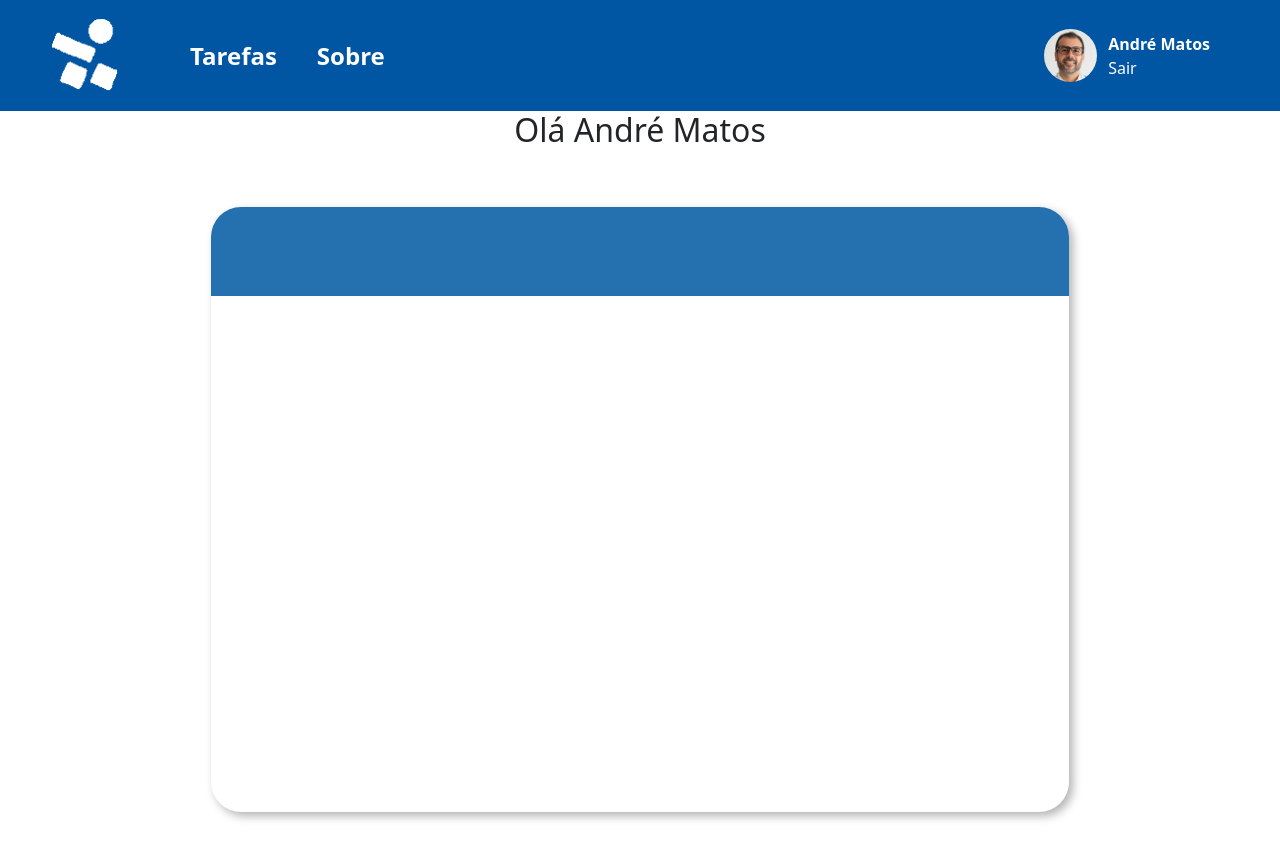
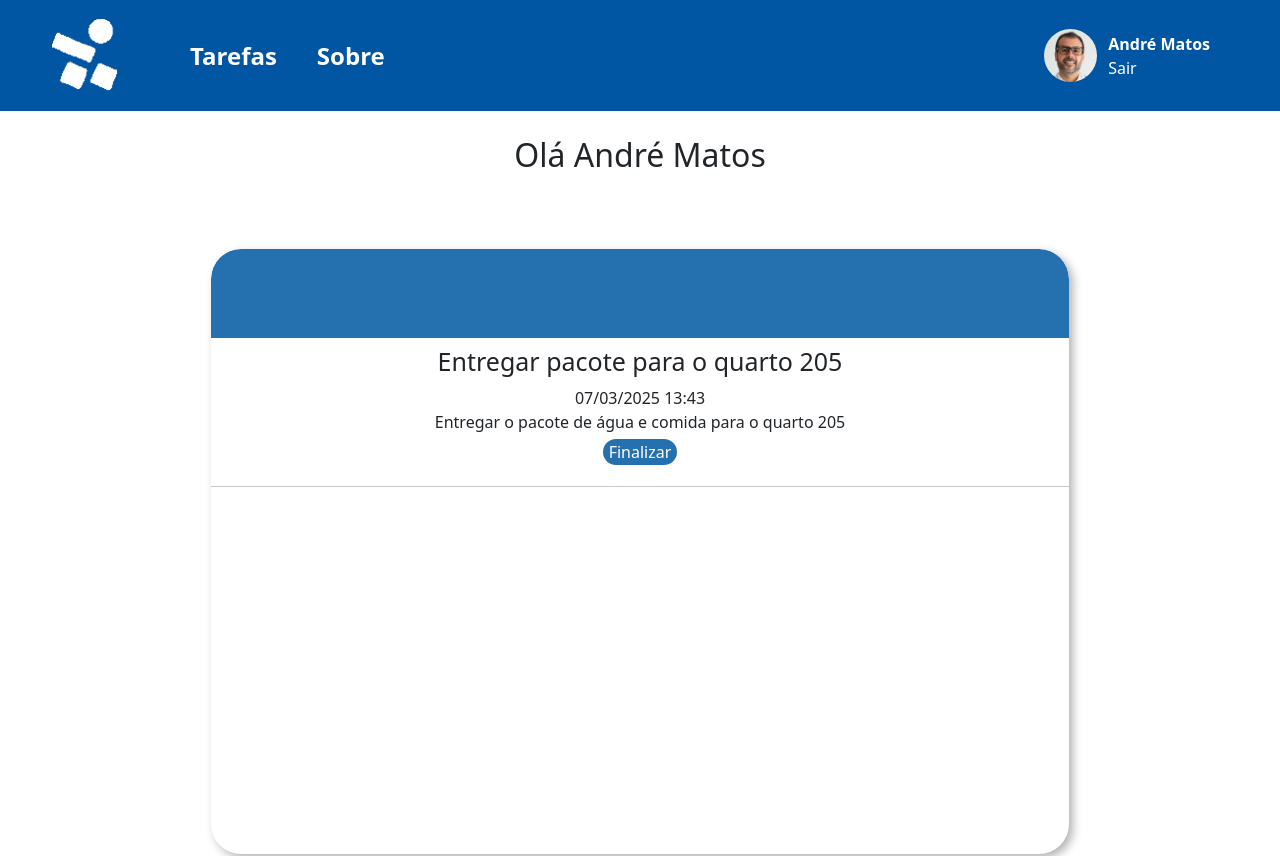
Before and after one commit to EPDM-Corporation/Challenge-Hospital-Sabara-Web-Dev-Front-End, a React (Vite) app: page /home in a window 1280 px wide. Shown: the top 856 px of the page. Built offline with nearby package versions, Linux system fonts and the light colour scheme.

Commit message:
Criando os cards de tasks

```diff
--- a/src/routes/Home.css
+++ b/src/routes/Home.css
@@ -12,7 +12,8 @@ body{
 .taskPanel{
     background-color: white;
     border-radius: 30px;
-    width: 858px;
+    width: 80%;
+    max-width: 858px;
     height: 605px;
     box-shadow: 4px 4px 10px rgba(0, 0, 0, 0.3);
 }
@@ -21,6 +22,24 @@ body{
     width: 100%;
     border-radius: 30px 30px 0px 0px;
     background-color: #2570AE;
+}
+
+.taskInfo{
+    display: flex;
+    flex-direction: column;
+    justify-content: center;
+    align-items: center;
+}
+.taskTitle{
+    font-size:25px;
+    margin: 5px;
+}
+.taskButton{
+    border: 0px;
+    border-radius: 30px;
+    color: white;
+    background-color: #2570AE;
+    margin: 5px;
 }
 
 @media screen and (max-width: 768px) {
--- a/src/routes/Home.jsx
+++ b/src/routes/Home.jsx
@@ -9,9 +9,27 @@ const Home = () => {
     <div>
       <Header/>
       <div id='homeContent'>
-        <h2>Olá André Matos</h2>
-        <div className='taskPanel'>
+        <h2 style={{margin:'25px'}}>Olá André Matos</h2>
+        <div className='taskPanel overflow-auto'>
           <div className='taskPanelTop'></div>
+          {/* <div className='taskCards'>
+            <div className='taskInfo'>
+              <div className='taskTitle'>Entregar pacote para o quarto 205</div>
+              <div className='taskHour'>07/03/2025 13:43</div>
+              <div className='taskDesc'>Entregar o pacote de água e comida para o quarto 205</div>
+              <button className='taskButton'>Finalizar</button>
+            </div>
+            <hr />
+          </div> */}
+           <div className='taskCards'>
+            <div className='taskInfo'>
+              <div className='taskTitle'>Entregar pacote para o quarto 205</div>
+              <div className='taskHour'>07/03/2025 13:43</div>
+              <div className='taskDesc'>Entregar o pacote de água e comida para o quarto 205</div>
+              <button className='taskButton'>Finalizar</button>
+            </div>
+            <hr />
+          </div>
         </div>
       </div>
       <Footer/>
```
